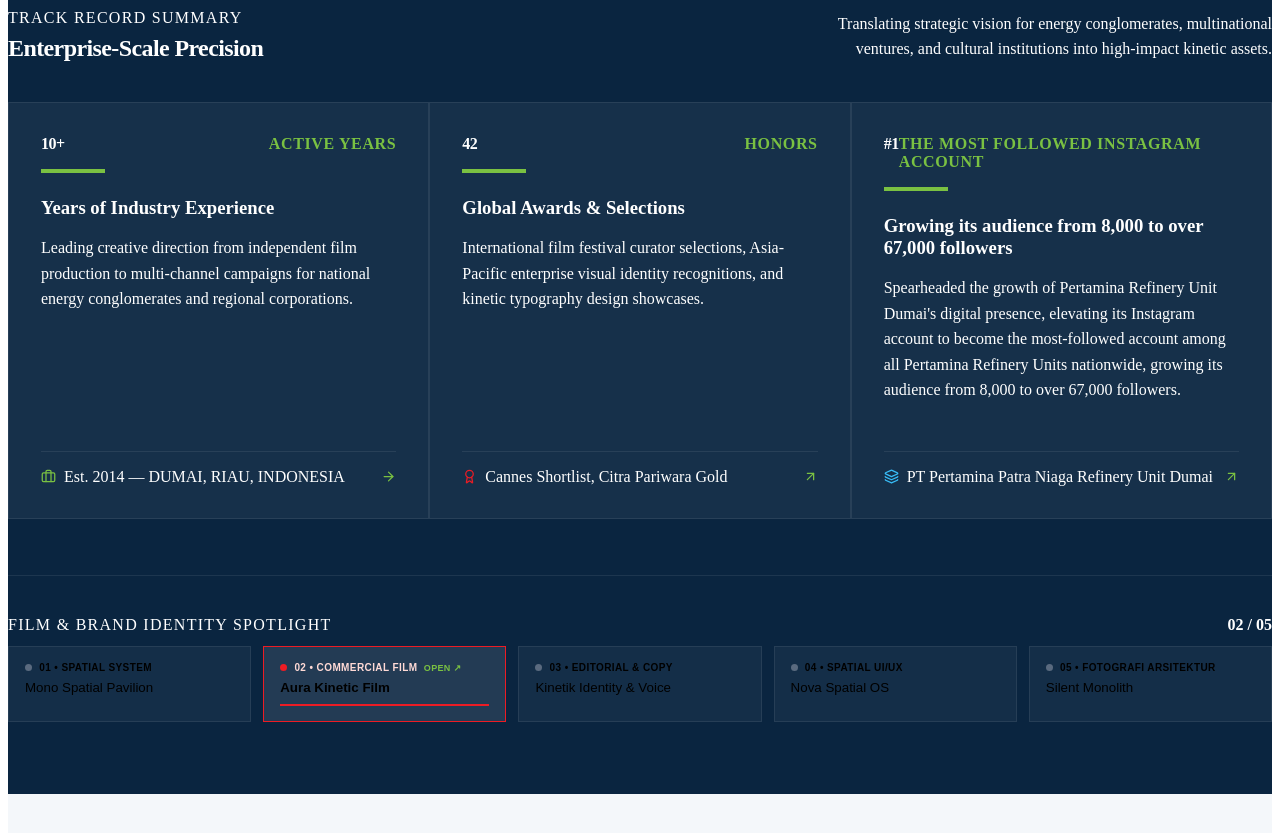
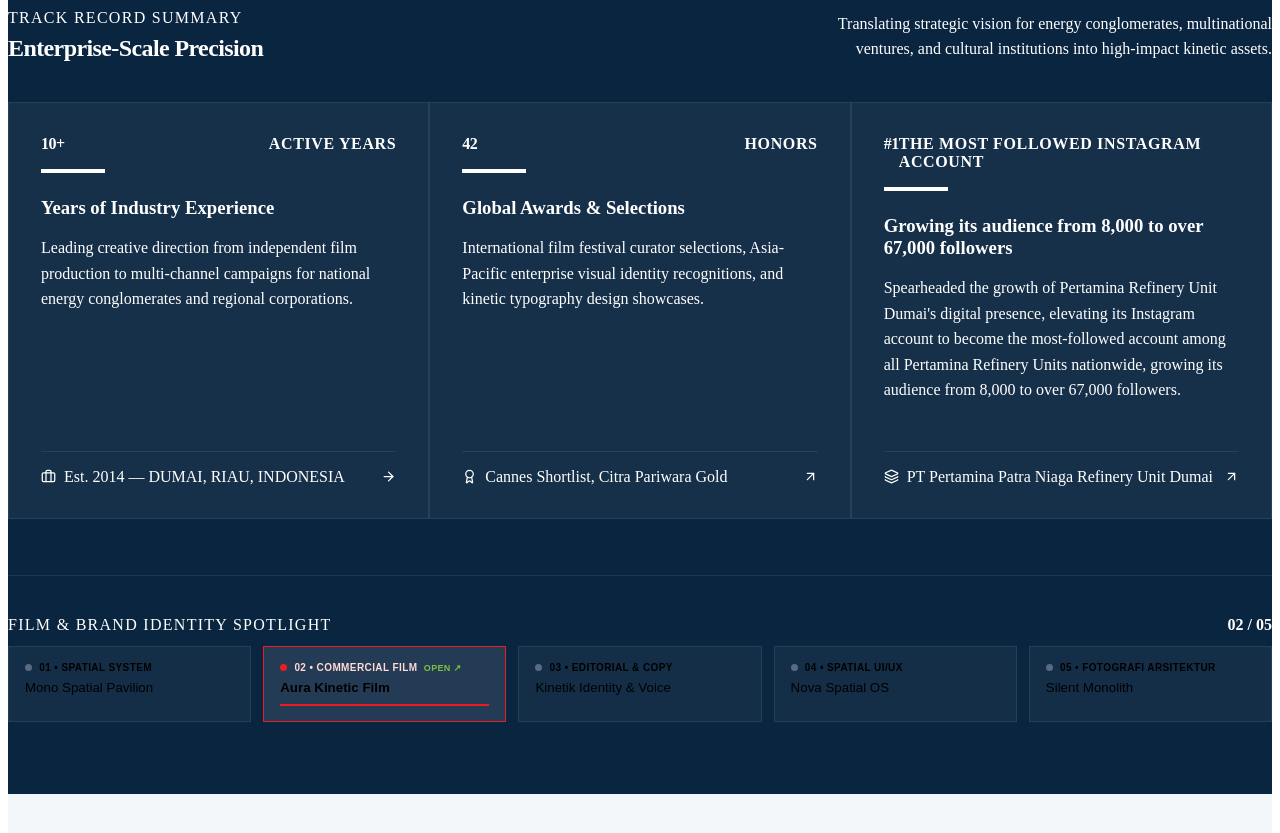
Before and after one commit to priosetyo/portfolio_prio, a React (Vite) app: page / in a window 1280 px wide. Shown: the part 880-1713 px from the top of the page. Built offline with nearby package versions, Linux system fonts and the light colour scheme; no server answers; the database is empty; the HTML template or start-up script is replaced by a standard one.

Commit message:
style(hero): change track record badges, bars, and footer icons to minimalist white

```diff
--- a/src/components/admin/AdminPage.jsx
+++ b/src/components/admin/AdminPage.jsx
@@ -2572,7 +2572,7 @@ export function AdminPage({ onBackToSite }) {
                                   borderRadius: '0.5rem',
                                   border: '1px solid rgba(255,255,255,0.18)',
                                   backgroundColor: 'rgba(255,255,255,0.08)',
-                                  color: '#7AC142',
+                                  color: '#ffffff',
                                   fontSize: '12px',
                                   fontWeight: '700'
                                 }}
--- a/src/components/sections/Hero.jsx
+++ b/src/components/sections/Hero.jsx
@@ -789,7 +789,7 @@ export function Hero({ settings, onOpenFilosofi, onOpenDetailModal }) {
                   <span
                     className="font-label-mono-sm"
                     style={{
-                      color: '#7AC142',
+                      color: '#ffffff',
                       textTransform: 'uppercase',
                       letterSpacing: '0.04em',
                       fontWeight: '600'
@@ -802,7 +802,7 @@ export function Hero({ settings, onOpenFilosofi, onOpenDetailModal }) {
                   style={{
                     width: '4rem',
                     height: '4px',
-                    backgroundColor: '#7AC142',
+                    backgroundColor: '#ffffff',
                     marginBottom: '1.5rem',
                     borderRadius: 'var(--radius-full)'
                   }}
@@ -839,10 +839,10 @@ export function Hero({ settings, onOpenFilosofi, onOpenDetailModal }) {
                 className="font-label-mono-sm"
               >
                 <span style={{ display: 'inline-flex', alignItems: 'center', gap: '0.5rem' }}>
-                  <Briefcase size={15} color="#7AC142" />
+                  <Briefcase size={15} color="#ffffff" />
                   <span>{trackRecordMetrics[0]?.footerText || `Est. 2014 — ${locationLabel}`}</span>
                 </span>
-                <ArrowRight size={15} color="#7AC142" />
+                <ArrowRight size={15} color="#ffffff" />
               </div>
             </div>
 
@@ -909,7 +909,7 @@ export function Hero({ settings, onOpenFilosofi, onOpenDetailModal }) {
                   <span
                     className="font-label-mono-sm"
                     style={{
-                      color: '#7AC142',
+                      color: '#ffffff',
                       textTransform: 'uppercase',
                       letterSpacing: '0.04em',
                       fontWeight: '600'
@@ -922,7 +922,7 @@ export function Hero({ settings, onOpenFilosofi, onOpenDetailModal }) {
                   style={{
                     width: '4rem',
                     height: '4px',
-                    backgroundColor: '#7AC142',
+                    backgroundColor: '#ffffff',
                     marginBottom: '1.5rem',
                     borderRadius: 'var(--radius-full)'
                   }}
@@ -959,10 +959,10 @@ export function Hero({ settings, onOpenFilosofi, onOpenDetailModal }) {
                 className="font-label-mono-sm"
               >
                 <span style={{ display: 'inline-flex', alignItems: 'center', gap: '0.5rem' }}>
-                  <Award size={15} color="#ED1C24" />
+                  <Award size={15} color="#ffffff" />
                   <span>{trackRecordMetrics[1]?.footerText || 'Cannes Shortlist, Citra Pariwara Gold'}</span>
                 </span>
-                <ArrowUpRight size={15} color="#7AC142" />
+                <ArrowUpRight size={15} color="#ffffff" />
               </div>
             </div>
 
@@ -1008,7 +1008,7 @@ export function Hero({ settings, onOpenFilosofi, onOpenDetailModal }) {
                   <span
                     className="font-label-mono-sm"
                     style={{
-                      color: '#7AC142',
+                      color: '#ffffff',
                       textTransform: 'uppercase',
                       letterSpacing: '0.04em',
                       fontWeight: '600'
@@ -1021,7 +1021,7 @@ export function Hero({ settings, onOpenFilosofi, onOpenDetailModal }) {
                   style={{
                     width: '4rem',
                     height: '4px',
-                    backgroundColor: '#7AC142',
+                    backgroundColor: '#ffffff',
                     marginBottom: '1.5rem',
                     borderRadius: 'var(--radius-full)'
                   }}
@@ -1058,12 +1058,12 @@ export function Hero({ settings, onOpenFilosofi, onOpenDetailModal }) {
                 className="font-label-mono-sm"
               >
                 <span style={{ display: 'inline-flex', alignItems: 'center', gap: '0.5rem' }}>
-                  <Layers size={15} color="#38BDF8" />
+                  <Layers size={15} color="#ffffff" />
                   <span>
                     {trackRecordMetrics[2]?.footerText || 'PT Pertamina Patra Niaga Refinery Unit Dumai'}
                   </span>
                 </span>
-                <ArrowUpRight size={15} color="#7AC142" />
+                <ArrowUpRight size={15} color="#ffffff" />
               </div>
             </a>
           </div>
```
